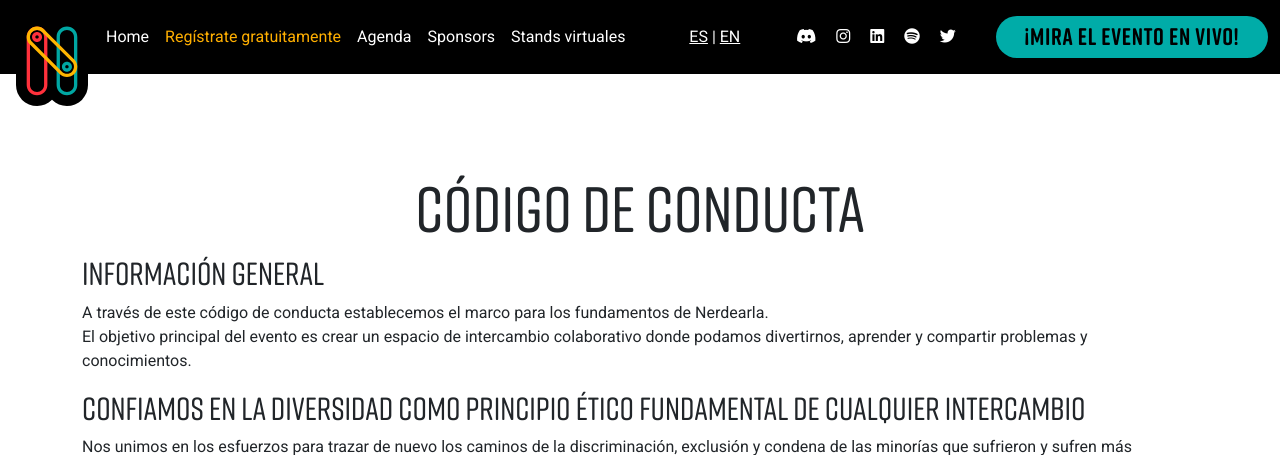
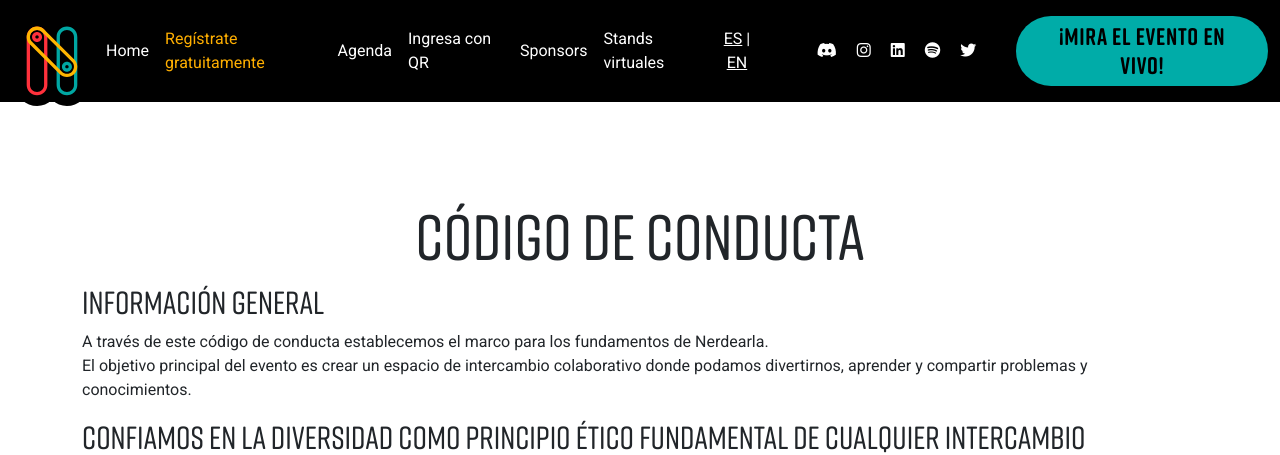
Before and after one commit to sysarmy/2024.nerdear.la, a Flask app: page /1/code_of_conduct/ in a window 1280 px wide. Shown: the top 455 px of the page. Run offline with Flask 3, Linux system fonts and the light colour scheme; some libraries are stand-ins or nearby versions; some web fonts are replaced.

Commit message:
Adding QR option in navbar

```diff
--- a/app/templates/components/navbar.html
+++ b/app/templates/components/navbar.html
@@ -35,6 +35,7 @@
                <a class="nav-link nav-item"
                   href="https://reg.nerdear.la/?utm_source=navbar"><span style="color:#ffaf00">{{ _("Regístrate gratuitamente") }}</span></a>
                <a class="nav-link nav-item" href="{{ url_for('agenda', lang_code=lang_code) }}">{{ _("Agenda") }}</a>
+               <a class="nav-link nav-item" href="https://reg.nerdear.la/qr">{{ _("Ingresa con QR") }}</a>
                <a class="nav-link nav-item" href="{{ url_for('sponsors', lang_code=lang_code) }}">{{ _("Sponsors") }}</a>
                {# <a href="{{ url_for('code_of_conduct', lang_code=lang_code) }}" class="nav-item nav-link px-2 text-white">{{ _("Código de Conducta") }}</a> #}
                <a class="nav-link nav-item"
```
